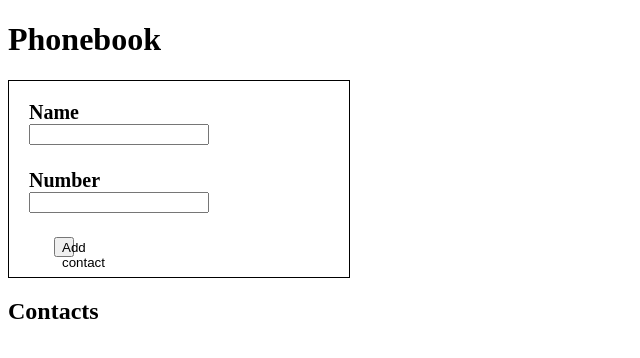
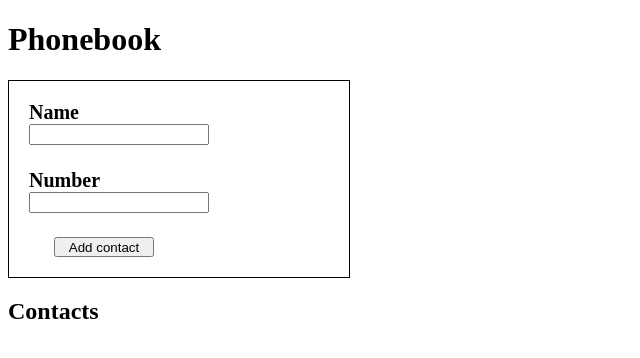
Before and after one commit to Vadim2017777/goit-react-hw-02-phonebook, a React (Create React App) app: page / in a window 1280 px wide. Shown: the top 358 px of the page, without its empty margins (0-640 px from the left). Built offline with nearby package versions, Linux system fonts and the light colour scheme.

Commit message:
Rewrite style btn

```diff
--- a/src/componets/ContactListItem/ContactListItem.module.css
+++ b/src/componets/ContactListItem/ContactListItem.module.css
@@ -6,6 +6,6 @@ li {
 
 button {
   display: block;
-  width: 20px;
+  width: 100px;
   height: 20px;
 }
```
